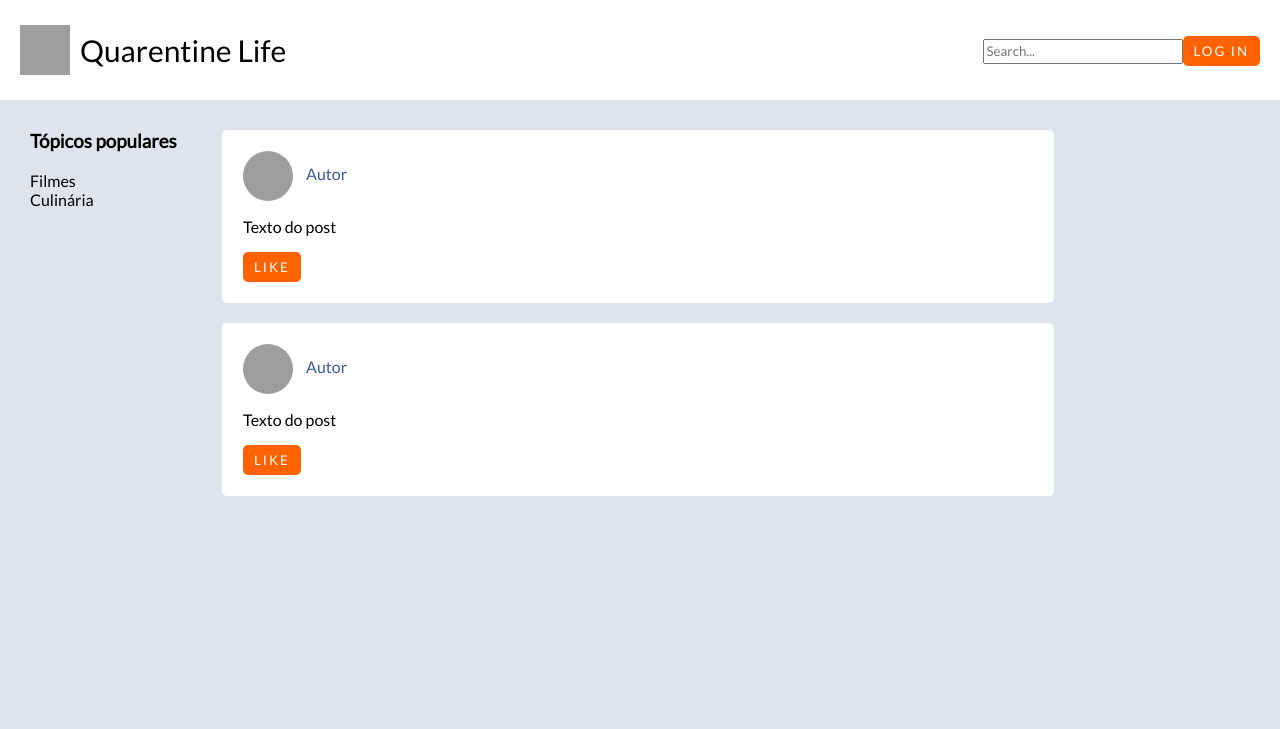
After one commit to miguelchenriques/QuarantineLifeForum, a Django app: template forum/templates/forum/home.html in a window 1280 px wide. The commit adds this page. Shown: the top 729 px of the page. Run offline with Django 3.2, Linux system fonts and the light colour scheme; the template is opened without the code that fills it, so the values that code supplies are empty; grey boxes are pictures that could not be loaded.

Commit message:
Algumas modificaçoes em css e criaçao de home.html que extende a template index

```diff
--- a/forum/static/forum/main.css
+++ b/forum/static/forum/main.css
@@ -12,19 +12,21 @@ header{
     background-color: white;
     position: fixed;
     width: 100%;
+    height: 100px;
     top: 0;
     overflow: hidden;
 }
 
 header img{
-    display: inline-block;
     vertical-align: middle;
     width: 50px;
     height: 50px;
-    border-radius: 50%;
+    float: left;
+    margin-top: 25px;
+    margin-left: 20px;
 }
 
-header a{
+header a {
     display: inline;
     line-height: 100px;
 }
@@ -41,7 +43,9 @@ main{
 
 #forumtitle{
     font-size: 30px;
-    margin-left: 20px;
+    margin-left: 10px;
+    /*float: left;*/
+
 }
 
 #navlogin{
@@ -65,7 +69,7 @@ aside ul{
 }
 
 aside a{
-    padding-left: 25px;
+    padding-left: 30px;
     display: block;
     text-decoration: none;
     color: black;
@@ -73,7 +77,7 @@ aside a{
 }
 
 aside h3{
-    text-align: center;
+    padding-left: 30px;
     margin-top: 0;
 }
 
--- /dev/null
+++ b/forum/templates/forum/home.html
@@ -0,0 +1,24 @@
+{%  extends 'forum/index.html' %}
+
+{% block asideList %}
+    <ul>
+        <a href="index.html">Filmes</a>
+        <a href="index.html">Culinária</a>
+    </ul>
+{% endblock asideList %}
+
+{% block articles %}
+    <article>
+        <img src="https://www.w3schools.com/howto/img_avatar.png" alt="Avatar" class="avatar">
+        <a href="index.html">Autor</a>
+        <p>Texto do post</p>
+        <button>Like</button>
+    </article>
+
+    <article>
+        <img src="https://www.w3schools.com/w3images/avatar6.png" alt="Avatar" class="avatar">
+        <a href="index.html">Autor</a>
+        <p>Texto do post</p>
+        <button>Like</button>
+    </article>
+{% endblock articles %}
--- a/forum/templates/forum/index.html
+++ b/forum/templates/forum/index.html
@@ -12,33 +12,22 @@
         <img src="https://i.pinimg.com/originals/3a/d3/2b/3ad32b2aa24f4d33e28c1a73b055a079.png">
         <a id="forumtitle">Quarentine Life</a>
         <a id="navlogin"><button>Log In</button></a>
-        <a style="float: right"><input type="text" name="SearchBar" id="search" placeholder="Search..."></a>
+        <a style="float: right"><input type="text" name="SearchBar" placeholder="Search..."></a>
     </header>
 
     <main>
-    <aside>
-        <h3>Tópicos populares</h3>
-        <ul>
-            <a href="index.html">Filmes</a>
-            <a href="index.html">Culinária</a>
-        </ul>
-    </aside>
+        <aside>
+            <h3>Tópicos populares</h3>
+            {% block asideList %}
 
-    <section>
-        <article>
-            <img src="https://www.w3schools.com/howto/img_avatar.png" alt="Avatar" class="avatar">
-            <a href="index.html">Autor</a>
-            <p>Texto do post</p>
-            <button>Like</button>
-        </article>
+            {% endblock asideList %}
+        </aside>
 
-        <article>
-            <img src="https://www.w3schools.com/w3images/avatar6.png" alt="Avatar" class="avatar">
-            <a href="index.html">Autor</a>
-            <p>Texto do post</p>
-            <button>Like</button>
-        </article>
-    </section>
+        <section>
+            {% block articles %}
+
+            {% endblock articles%}
+        </section>
     </main>
 </body>
 </html>
--- a/forum/views.py
+++ b/forum/views.py
@@ -2,4 +2,4 @@ from django.shortcuts import render
 
 # Create your views here.
 def homepage(request):
-    return render(request, 'forum/index.html')
+    return render(request, 'forum/home.html')
```
